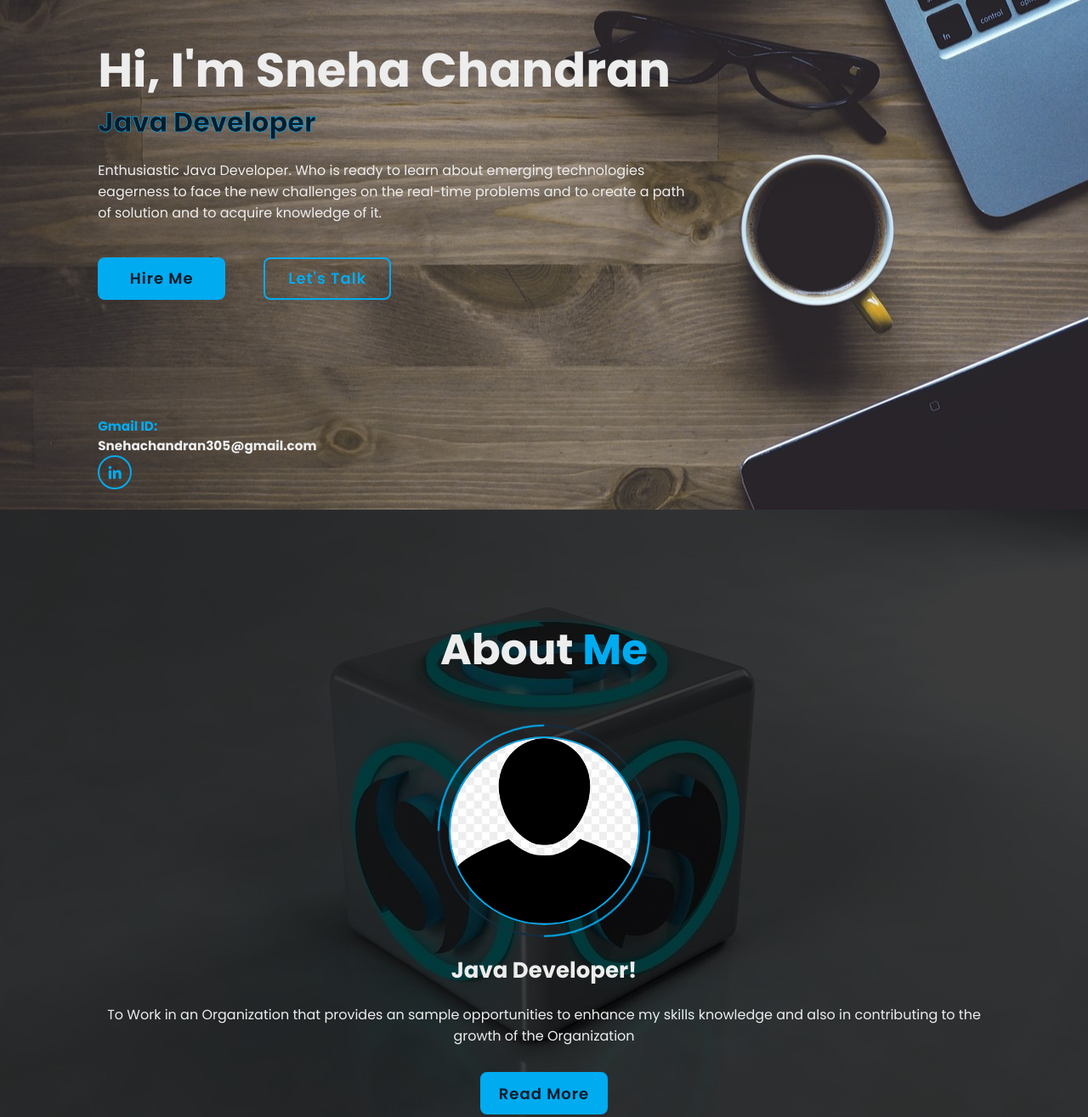
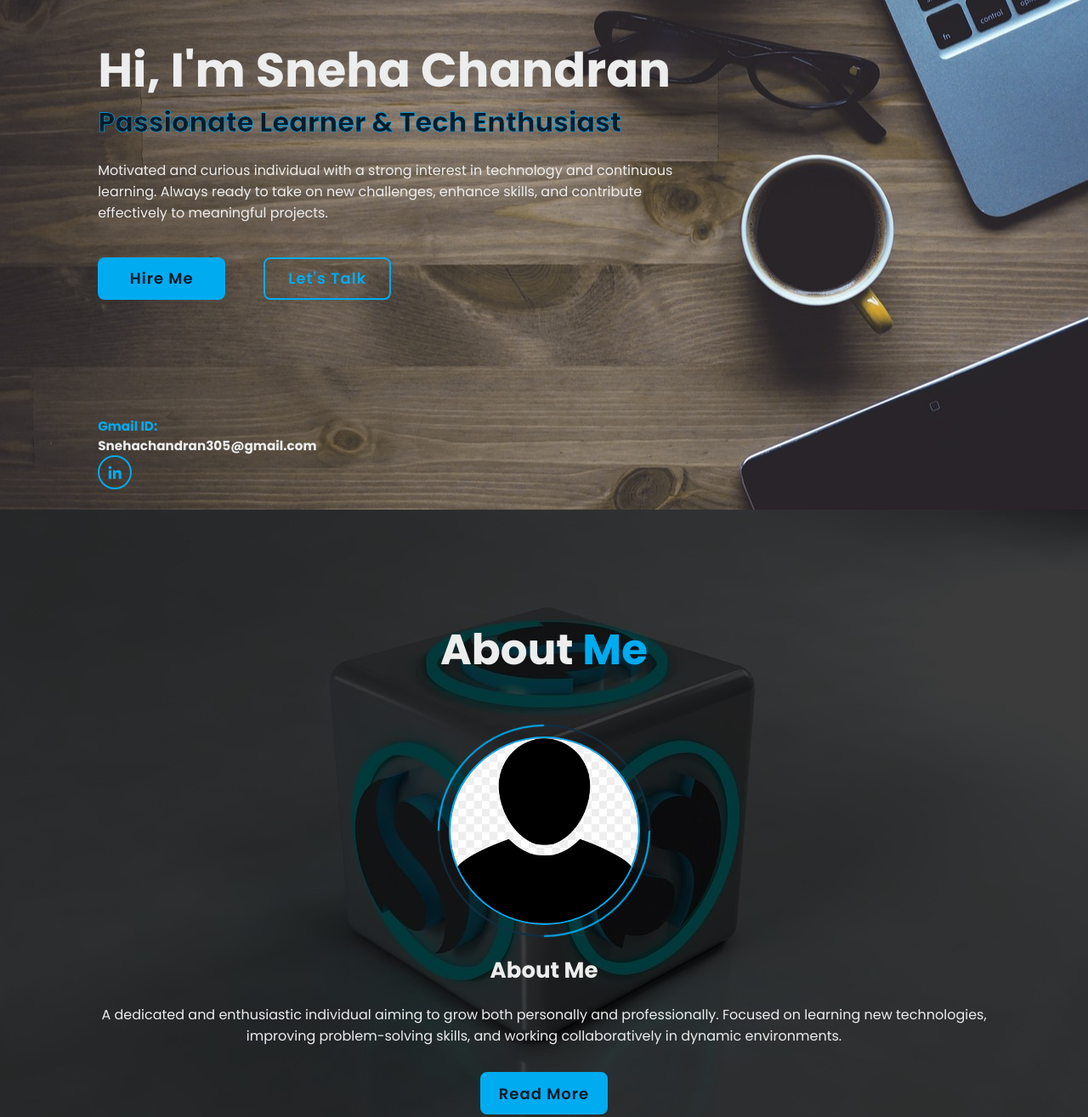
Before and after one commit to sneha3050/portfolio-sneha, a plain HTML site: page index.html in a window 1280 px wide. Shown: the part 200-1515 px from the top of the page at 85% size. Drawn offline with nearby package versions, Linux system fonts and the light colour scheme.

Commit message:
Update index.html

```diff
--- a/index.html
+++ b/index.html
@@ -37,38 +37,32 @@
     <div class="home-content">
         <h1>Hi, I'm <span>Sneha Chandran</span></h1>
         <div class="text-animate">
-            <h3>Java Developer</h3>
-            <!--<span class="animate" style="--i:3;"></span>-->
+        <h3>Passionate Learner & Tech Enthusiast</h3>
     </div>
-            <p> Enthusiastic Java Developer. Who is ready to learn about emerging technologies eagerness to face the new challenges on the real-time problems and to create a path of solution and to acquire knowledge of it.
-
-        </p>
+        <p>Motivated and curious individual with a strong interest in technology and continuous learning. Always ready to take on new challenges, enhance skills, and contribute effectively to meaningful projects.</p>
         <div class="btn-box">
             <a href="#Contact" class="btn">Hire Me</a>
             <a href="#Contact" class="btn">Let's Talk</a>
-
         </div>
     </div>
 
 <div class="home-sci">
     <div>
         <h3><span>Gmail ID: </span>Snehachandran305@gmail.com</h3>
-        <a href="https://www.linkedin.com/in/sneha-chandran-2314582aa?utm_source=share&utm_campaign=share_via&utm_content=profile&utm_medium=android_app "><i class='bx bxl-linkedin'></i></a>
+    <a href="https://www.linkedin.com/in/sneha-chandran-2314582aa?utm_source=share&utm_campaign=share_via&utm_content=profile&utm_medium=android_app"><i class='bx bxl-linkedin'></i></a>
 </div>
-
-
 </section>
 
 <!--About section design-->
 <section class="about" id="about">
     <h2 class="heading">About<span> Me</span></h2>
-        <div class="about-img" >
+    <div class="about-img">
         <img src="abbout.png" alt="about">
         <span class="circle-spin"></span>
     </div>
     <div class="about-content">
-            <h3>Java Developer!</h3>
-            <p>To Work in an Organization that provides an sample opportunities to enhance my skills knowledge and also in contributing to the growth of the Organization</p>
+        <h3>About Me</h3>
+        <p>A dedicated and enthusiastic individual aiming to grow both personally and professionally. Focused on learning new technologies, improving problem-solving skills, and working collaboratively in dynamic environments.</p>
 
     <div class="btn-box btns">
         <a href="#Education" class="btn">Read More</a>
```
Lines whose indentation alone changed are shown as unchanged.
